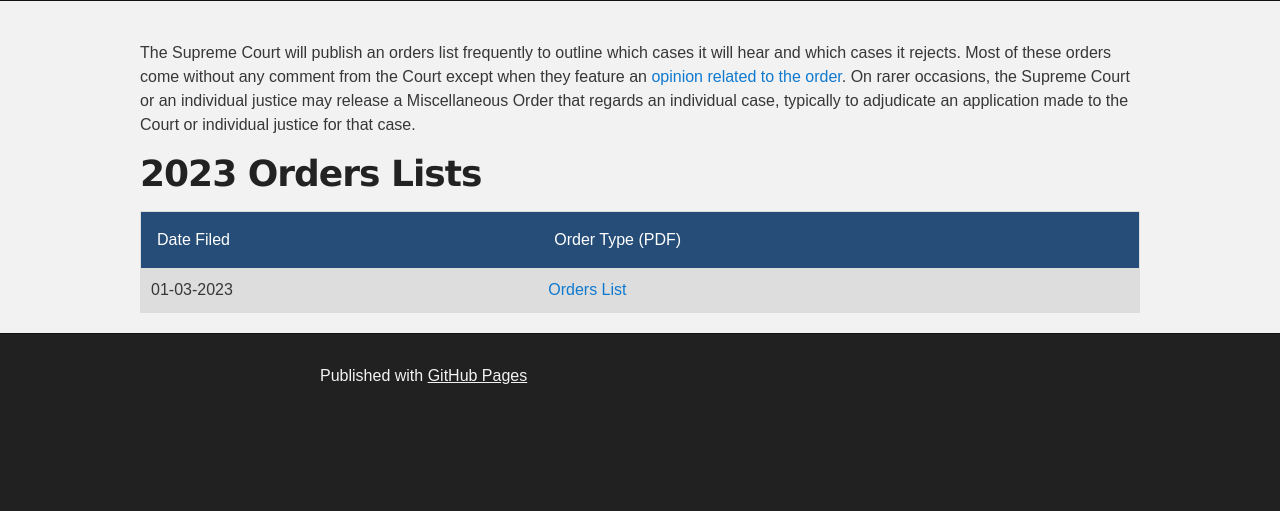
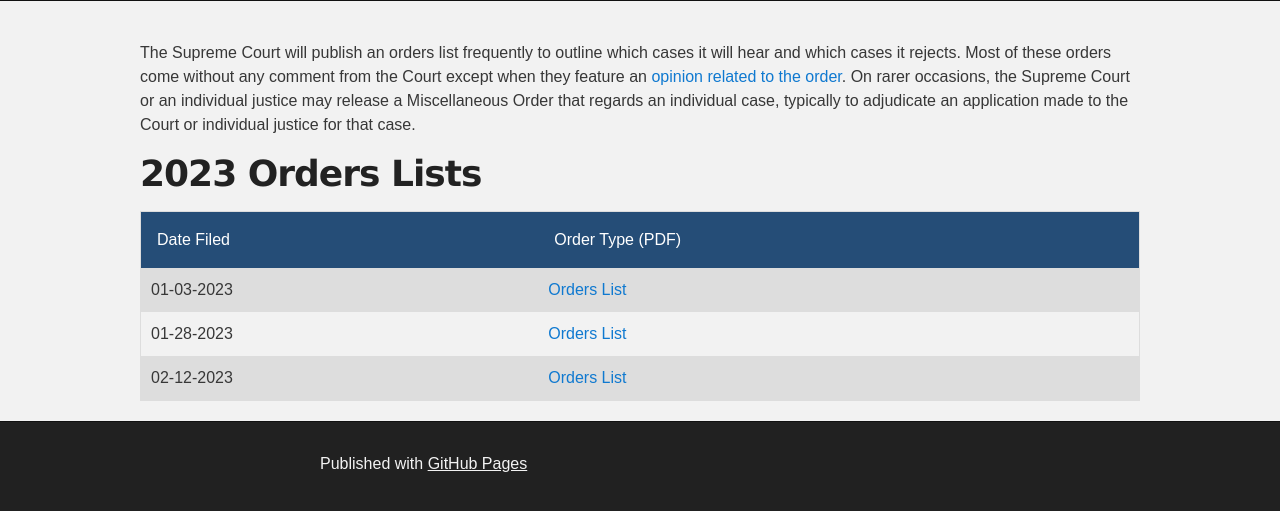
Before and after one commit to uscourtsrblx/uscourtsrblx.github.io, a Jekyll site: the page orders.html, which Jekyll copies as it is, in a window 1280 px wide. Shown: the part 459-970 px from the top of the page. Built offline with Jekyll 4.4.1, drawn with Linux system fonts in a browser that asks for light colours; before the commit the page ends 900 px from its top, so only the background shows below that.

Commit message:
Orders Lists

```diff
--- a/orders.html
+++ b/orders.html
@@ -177,6 +177,16 @@
             <td>01-03-2023</td>
 			<td><a href='/orders/Orders%20List%2001-03-2023.pdf'>Orders List</a></td>
           </tr>
+		  </tr>
+          <tr>
+            <td>01-28-2023</td>
+			<td><a href='/orders/Orders%20List%2001-28-2023.pdf'>Orders List</a></td>
+          </tr>
+		  </tr>
+          <tr>
+            <td>02-12-2023</td>
+			<td><a href='/orders/Orders%20List%2002-12-2023.pdf'>Orders List</a></td>
+          </tr>
         </table>
 		</div>
       </section>
```
Also changed, not shown: assets/images/reports_banner.png (added), 2 other files.
